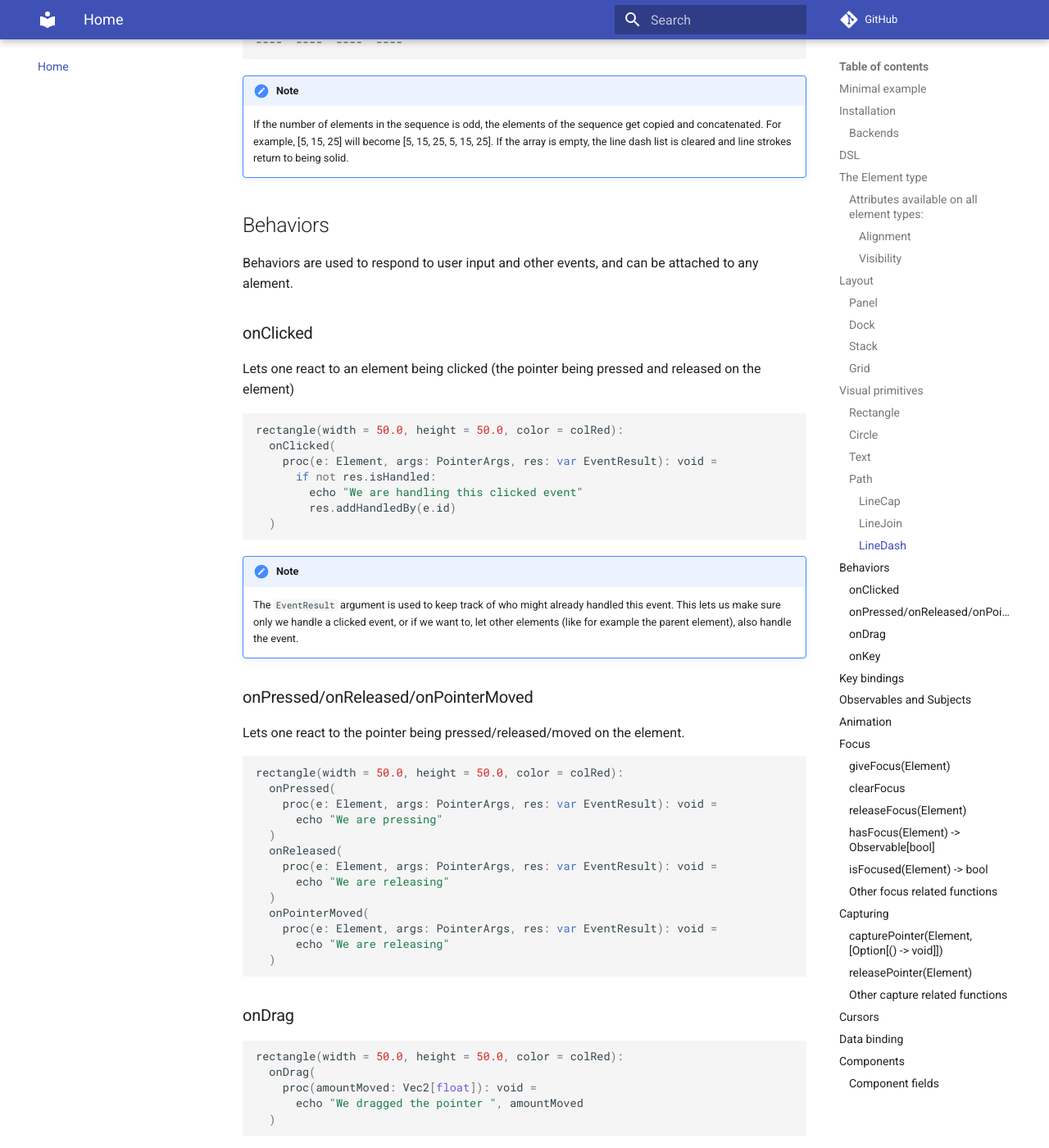
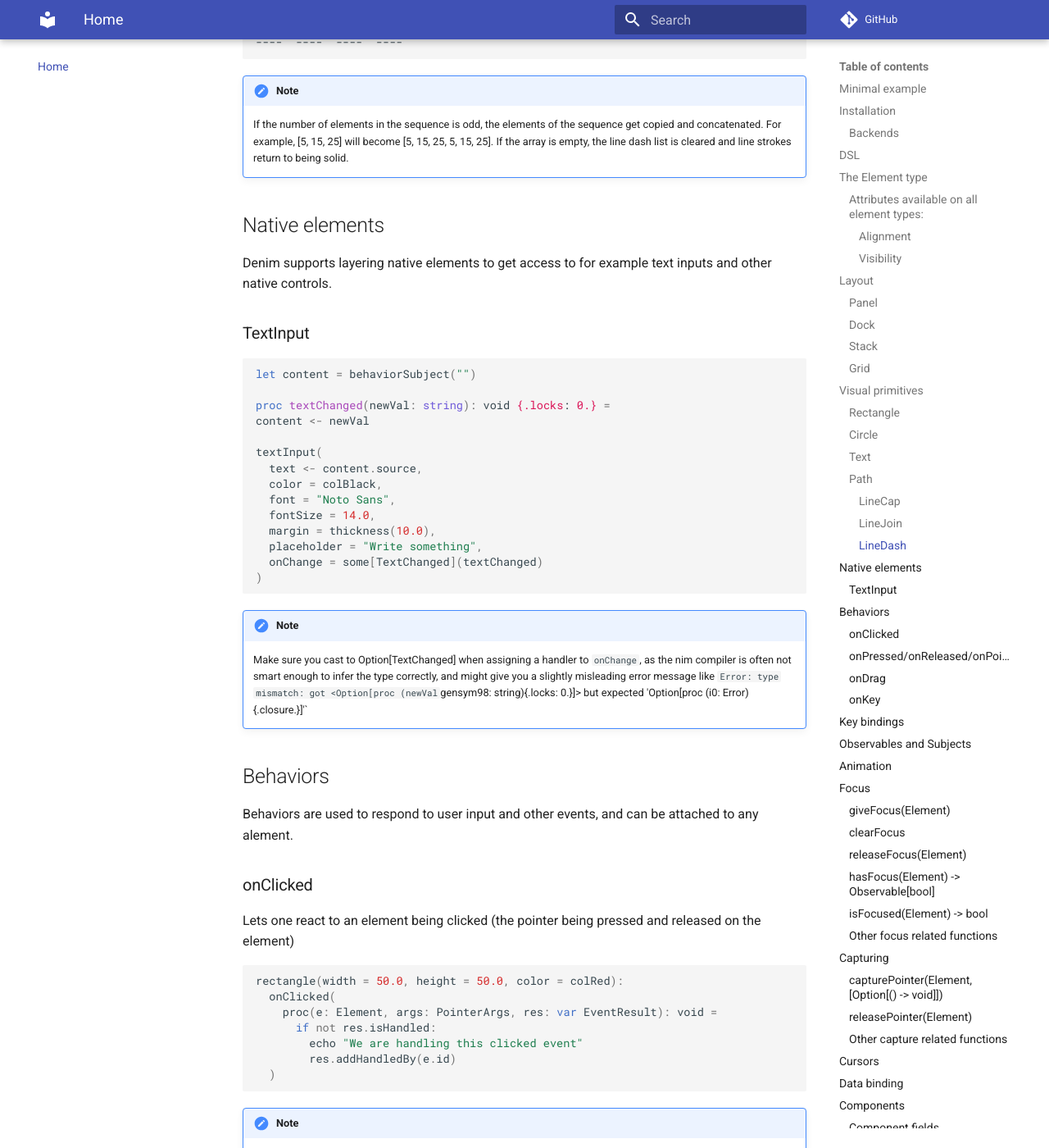
Before and after one commit to midio-code/denim-ui, an MkDocs documentation site: the page built from docs/index.md, in a window 1280 px wide and 1400 px high, scrolled down 7519 px. Shown: the whole window at 82% size. Built offline with MkDocs 1.6.1 and Material for MkDocs 9.7.7, drawn with Linux system fonts in a browser that asks for light colours; comment, search, counter and statistics services are not loaded.

Commit message:
Documented text input

````diff
--- a/docs/index.md
+++ b/docs/index.md
@@ -322,6 +322,34 @@ results in a line like like:
 !!! note
     If the number of elements in the sequence is odd, the elements of the sequence get copied and concatenated. For example, [5, 15, 25] will become [5, 15, 25, 5, 15, 25]. If the array is empty, the line dash list is cleared and line strokes return to being solid.
 
+## Native elements
+
+Denim supports layering native elements to get access to for example text inputs and other native controls.
+
+### TextInput
+
+```nim
+let content = behaviorSubject("")
+
+proc textChanged(newVal: string): void {.locks: 0.} =
+content <- newVal
+
+textInput(
+  text <- content.source,
+  color = colBlack,
+  font = "Noto Sans",
+  fontSize = 14.0,
+  margin = thickness(10.0),
+  placeholder = "Write something",
+  onChange = some[TextChanged](textChanged)
+)
+```
+
+!!! note
+    Make sure you cast to Option[TextChanged] when assigning a handler to `onChange`, as the nim compiler
+	is often not smart enough to infer the type correctly, and might give you a slightly misleading error message like
+	`Error: type mismatch: got <Option[proc (newVal`gensym98: string){.locks: 0.}]> but expected 'Option[proc (i0: Error){.closure.}]'`
+
 ## Behaviors
 
 Behaviors are used to respond to user input and other events, and can be attached to any alement.
````
